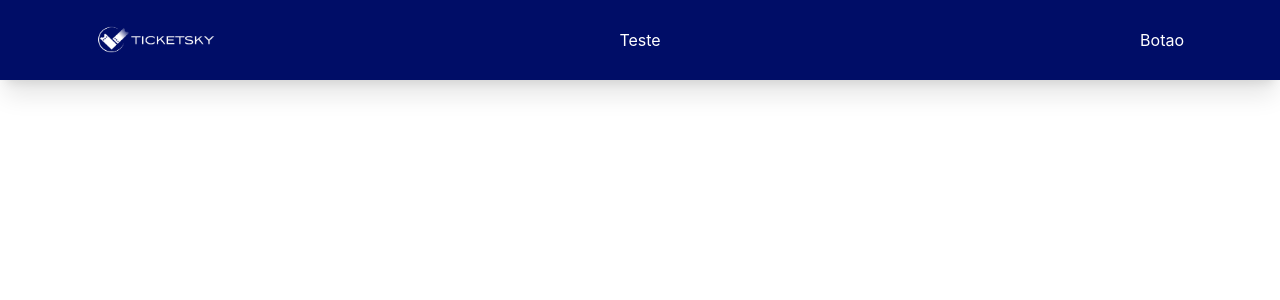
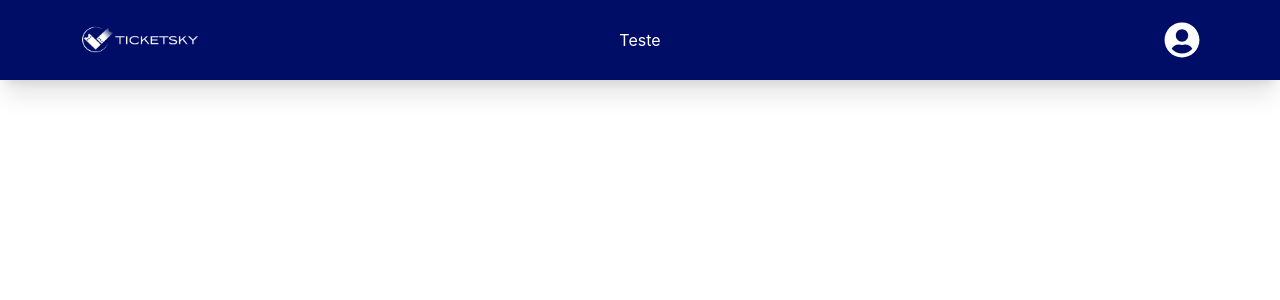
Before and after one commit to GambiarraTech/ticket-sky, a Next.js app: page /playground in a window 1280 px wide. Shown: the top 300 px of the page. Built offline with nearby package versions, Linux system fonts and the light colour scheme.

Commit message:
Criando estrutura e função de esconder

```diff
--- /dev/null
+++ b/src/components/IconMenuButton.tsx
@@ -0,0 +1,32 @@
+import style from '@/styles/IconMenuButton.module.css';
+import { useState } from 'react';
+import { FaUserCircle } from 'react-icons/fa';
+
+export default function IconMenuButton() {
+  // Estado para controlar a abertura e fechamento do menu
+  const [menuOpen, setMenuOpen] = useState(false);
+
+  // Função para alternar o estado do menu
+  const toggleMenu = () => {
+    setMenuOpen(!menuOpen);
+  };
+
+  return (
+    <>
+      <div className={style.container}>
+        {/* Ícone do usuário */}
+        <FaUserCircle size="36" color="white" onClick={toggleMenu} cursor="pointer"></FaUserCircle>
+        {/* Renderiza o menu apenas se o estado 'menuOpen' for verdadeiro */}
+        {menuOpen && (
+          <div className={style.menu}>
+            <ul>
+              <li>teste</li>
+              <li>teste</li>
+              <li>teste</li>
+            </ul>
+          </div>
+        )}
+      </div>
+    </>
+  );
+}
--- a/src/pages/playground.tsx
+++ b/src/pages/playground.tsx
@@ -1,3 +1,4 @@
+import IconMenuButton from '@/components/IconMenuButton';
 import Navbar from '@/components/Navbar';
 import Image from 'next/image';
 
@@ -7,7 +8,7 @@ export default function Playground() {
       backgroundColor="#000D67"
       leftComponent={<Image src="/images/logo-navbar-white.png" alt="TicketSky - Logo" height="120" width="120" />}
       centerComponent={<div style={{ color: '#fff' }}>Teste</div>}
-      rightComponent={<button style={{ color: '#fff' }}>Botao</button>}
+      rightComponent={<IconMenuButton />}
     />
   );
 }
--- /dev/null
+++ b/src/styles/IconMenuButton.module.css
@@ -0,0 +1,8 @@
+.menu {
+  @apply absolute w-48 bg-white rounded-lg  border border-gray-700 p-2 right-[4.62rem] mt-[0.7rem];
+}
+
+.menu::before {
+  @apply absolute top-[-0.42rem] right-[1.1rem] w-[12px] h-[12px] transform rotate-45 bg-white border-t border-l border-gray-700;
+  content: '';
+}
--- a/src/styles/navbar.module.css
+++ b/src/styles/navbar.module.css
@@ -7,9 +7,9 @@
 }
 
 .container:first-child {
-  @apply justify-start ml-24;
+  @apply justify-start ml-20;
 }
 
 .container:last-child {
-  @apply justify-end mr-24;
+  @apply justify-end mr-20;
 }
```
